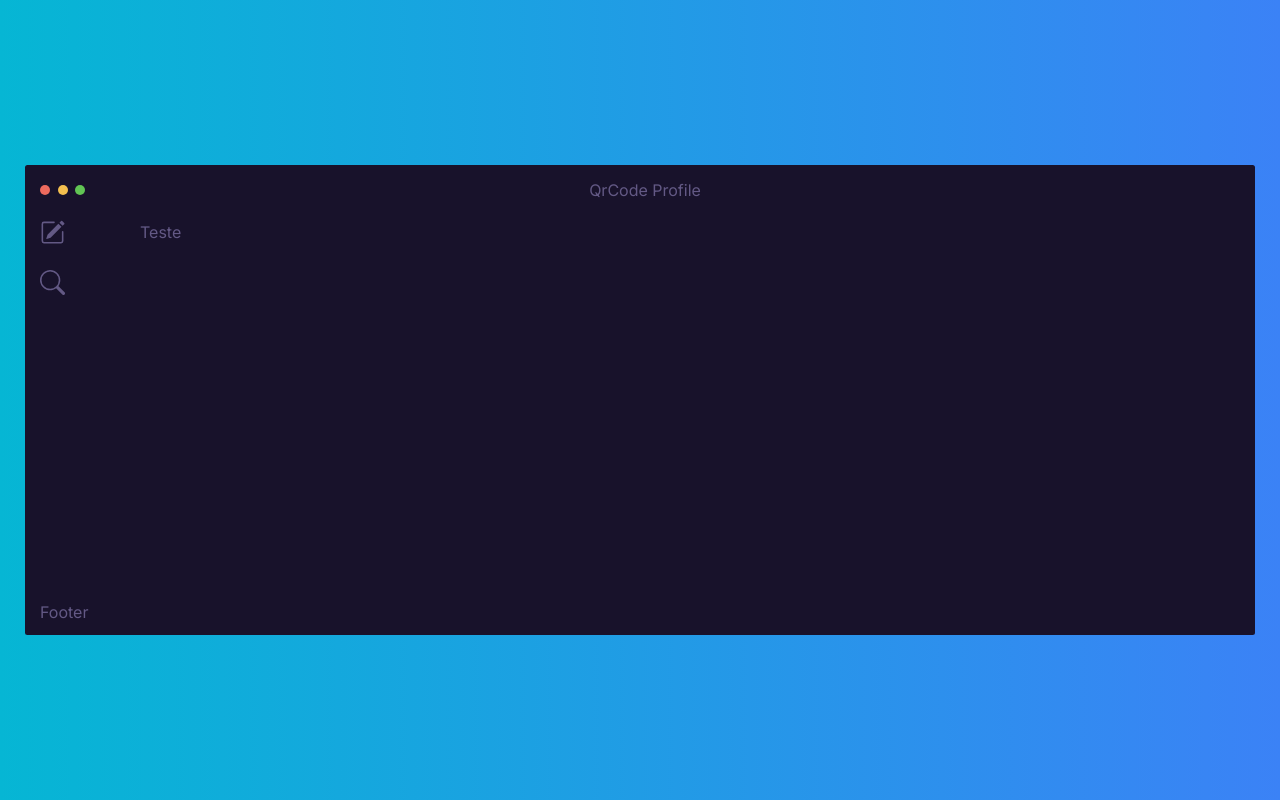
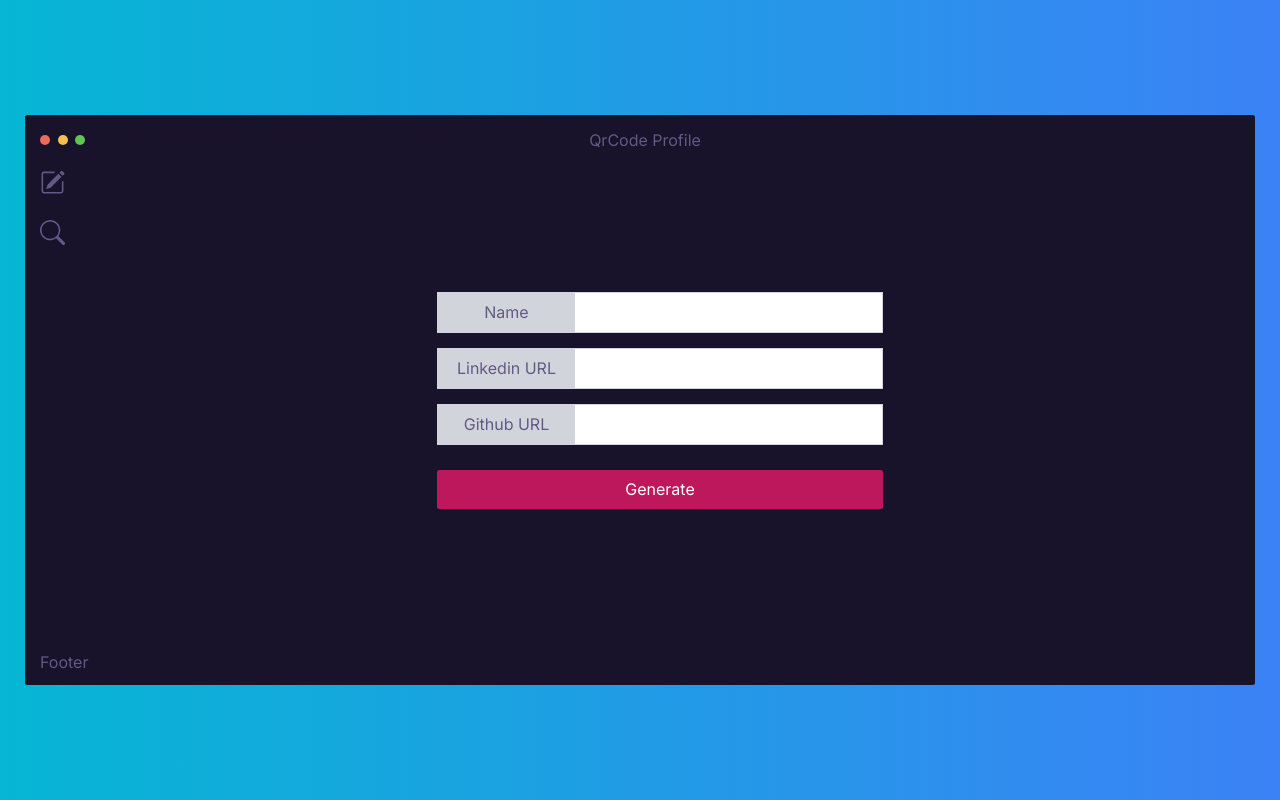
Before and after one commit to feehsantanajs/qrcode-profile, a Next.js app: page / in a window 1280 px wide. Built offline with nearby package versions, Linux system fonts and the light colour scheme.

Commit message:
upt new layout

```diff
--- a/src/app/page.tsx
+++ b/src/app/page.tsx
@@ -4,7 +4,20 @@ export default function Home() {
   return (
     <div className="h-full w-full flex items-center justify-center bg-gradient-to-r from-cyan-500 to-blue-500 ">
       <Deaboard>
-        Teste
+        <div className="h-full flex items-center justify-center ">
+          <form action="" className="max-w-[800px] flex flex-col gap-6 ">
+              <div className="border border-gray-300 flex">
+                <label htmlFor="name" className=" bg-gray-300 w-[20rem] py-3  text-center">Name</label> <input type="text" className="border-0 w-full  px-2"/>
+              </div>
+              <div className="border border-gray-300 flex">
+                <label htmlFor="name" className=" bg-gray-300 w-[20rem] py-3 text-center"> Linkedin URL </label> <input type="text" className="border-0 w-full px-2"/>
+              </div>
+              <div className="border border-gray-300 flex">
+                <label htmlFor="name" className=" bg-gray-300 w-[20rem] py-3 text-center">Github URL</label> <input type="text" className="border-0 w-full px-2"/>
+              </div>
+              <button className="px-4 py-3 bg-pink-700 text-white rounded mt-4"> Generate</button>
+          </form>
+        </div>
       </Deaboard>
     </div>
   )
--- a/src/components/deashboard.tsx
+++ b/src/components/deashboard.tsx
@@ -17,7 +17,7 @@ export function Deaboard({ children }: Props) {
         <span> QrCode Profile</span>
         <div className="w-14">&nbsp;</div>
       </header>
-      <main className="grid grid-cols-principal max-h-full h-[40rem] py-8">
+      <main className="grid grid-cols-principal max-h-full h-[50rem] py-8">
         <div className="max-h-full flex flex-col gap-10">
           <Link href="/"><BsPencilSquare size={25}/></Link>
           <Link href="/search"><BsSearch size={25}/></Link>
--- a/tailwind.config.js
+++ b/tailwind.config.js
@@ -17,7 +17,7 @@ module.exports = {
         'layout': '2rem 1fr 2rem',
       },
       gridTemplateColumns: {
-        'principal': '10rem 1fr',
+        'principal': '4rem 1fr',
       }
     },
   },
```
